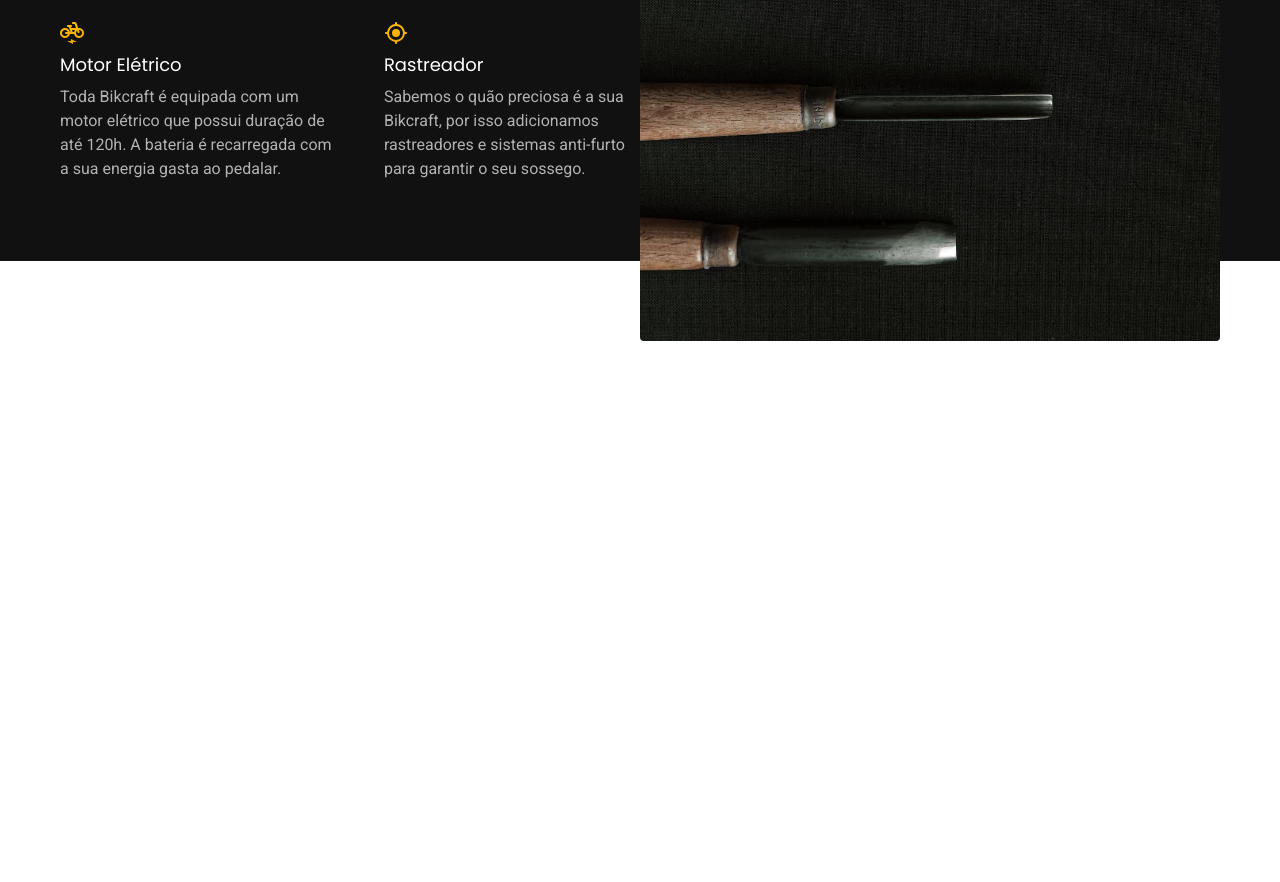
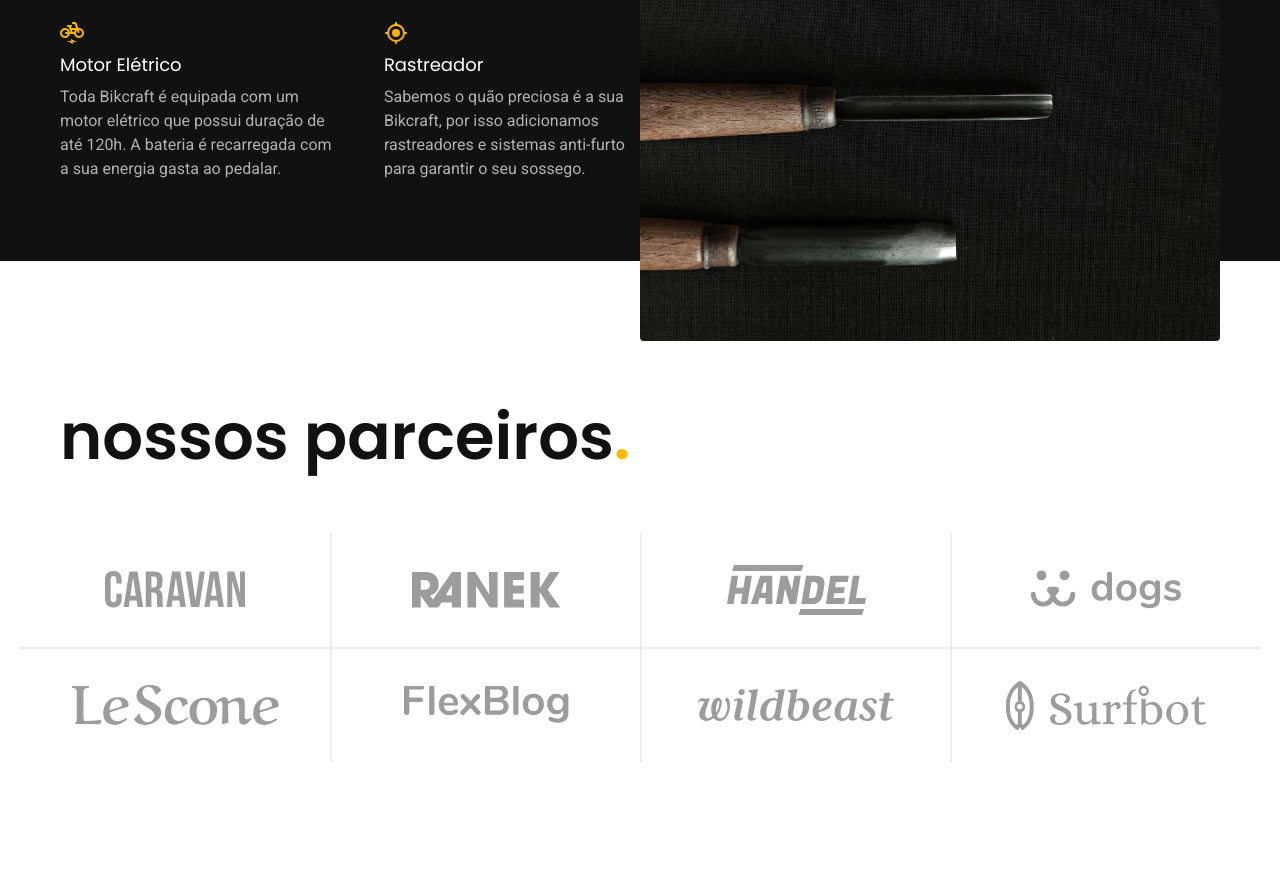
Before and after one commit to BrunoAneves/projetoBikcraft, a plain HTML site: page index.html in a window 1280 px wide. Shown: the part 2417-3299 px from the top of the page. Before the commit the page ends 2758 px from the top, so only its background shows below. Drawn offline with Linux system fonts and the light colour scheme.

Commit message:
nossos parceiros

```diff
--- /dev/null
+++ b/css/home/parceiros.css
@@ -0,0 +1,34 @@
+.parceiros {
+  padding-top: 60px;
+  padding-bottom: 120px;
+}
+.parceiros h2 {
+  padding-bottom: 60px;
+}
+
+.parceiros ul {
+  padding: 0 20px;
+  max-width: 1400px;
+  display: grid;
+  grid-template-columns: repeat(4, 1fr);
+  margin: 0 auto;
+}
+
+.parceiros li {
+  display: flex;
+  padding: 32px;
+  border-left: 2px solid var(--cor-2);
+}
+
+.parceiros img {
+  margin: auto;
+}
+
+.parceiros li:first-child,
+.parceiros li:nth-child(5) {
+  border: none;
+}
+
+.parceiros li:nth-child(n + 5) {
+  border-top: 2px solid var(--cor-2);
+}
--- a/css/style.css
+++ b/css/style.css
@@ -1,9 +1,15 @@
+@import "./global/global.css";
 @import "./global/header.css";
+
+/* Ultilidades */
 @import "./utilidades/tipografia.css";
+@import "./utilidades/componentes.css";
 @import "./utilidades/cores.css";
-@import "./global/global.css";
+
+/* Home */
 @import "./home/introducao.css";
-@import "./utilidades/componentes.css";
+@import "./home/tecnologia.css";
+@import "./home/parceiros.css";
 
+/* Bicicletas */
 @import "./bicicletas/bicicletas-lista.css";
-@import "./home/tecnologia.css";
--- a/index.html
+++ b/index.html
@@ -97,6 +97,20 @@
 
     </div>
   </article>
+
+  <section class="parceiros" aria-label="Nossos Parceiros">
+    <h2 class="container font-1-xxl">nossos parceiros<span class="cor-p1">.</span></h2>
+    <ul>
+      <li><img src="./img/parceiros/caravan.svg" alt="caravan"></li>
+      <li><img src="./img/parceiros/ranek.svg" alt="ranek"></li>
+      <li><img src="./img/parceiros/handel.svg" alt="handel"></li>
+      <li><img src="./img/parceiros/dogs.svg" alt="dogs"></li>
+      <li><img src="./img/parceiros/lescone.svg" alt="lescone"></li>
+      <li><img src="./img/parceiros/flexblog.svg" alt="flexblog"></li>
+      <li><img src="./img/parceiros/wildbeast.svg" alt="wildbeast"></li>
+      <li><img src="./img/parceiros/surfbot.svg" alt="surfbot"></li>
+    </ul>
+  </section>
 </body>
 
 </html>
```
